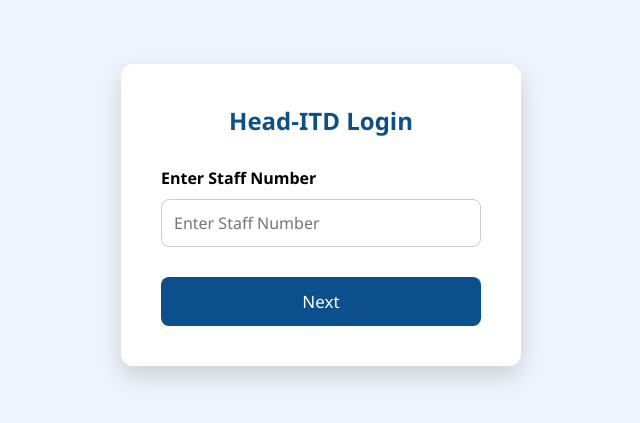
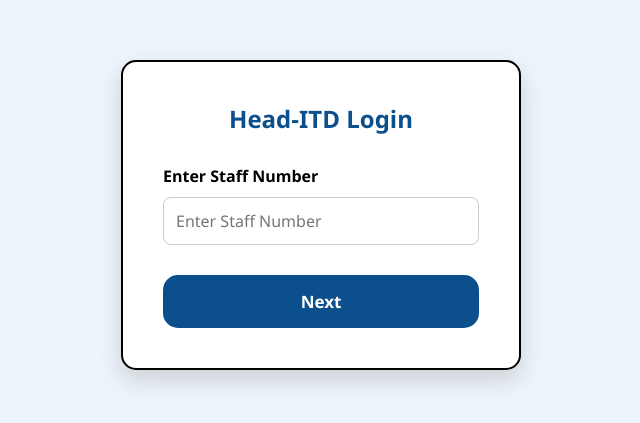
Before and after one commit to Srujana-678/VisitorPass.cut, a website: page headlogin.html in a window 1280 px wide. Shown: the part 185-608 px from the top of the page, without its empty margins (319-959 px from the left). Drawn offline with Linux system fonts and the light colour scheme.

Commit message:
Update headlogin.html

```diff
--- a/headlogin.html
+++ b/headlogin.html
@@ -16,12 +16,12 @@
             align-items:center;
             height:100vh;
         }
-
         .login-card{
             width:400px;
             background:#fff;
             padding:40px;
-            border-radius:12px;
+            border-radius:15px;
+            border:2px solid #000;
             box-shadow:0 10px 25px rgba(0,0,0,.15);
         }
 
@@ -54,17 +54,21 @@
             width:100%;
             margin-top:30px;
             padding:13px;
-            border:none;
-            border-radius:8px;
             background:#0B4F8C;
-            color:white;
+            color:#fff;
             font-size:17px;
+            font-weight:600;
             cursor:pointer;
-            transition:.3s;
+
+            border:2px solid transparent;
+            border-radius:15px;
+
+            transition:all .3s ease;
         }
 
         .nextBtn:hover{
             background:#083763;
+            border:2px solid #000;
         }
     </style>
 </head>
```
